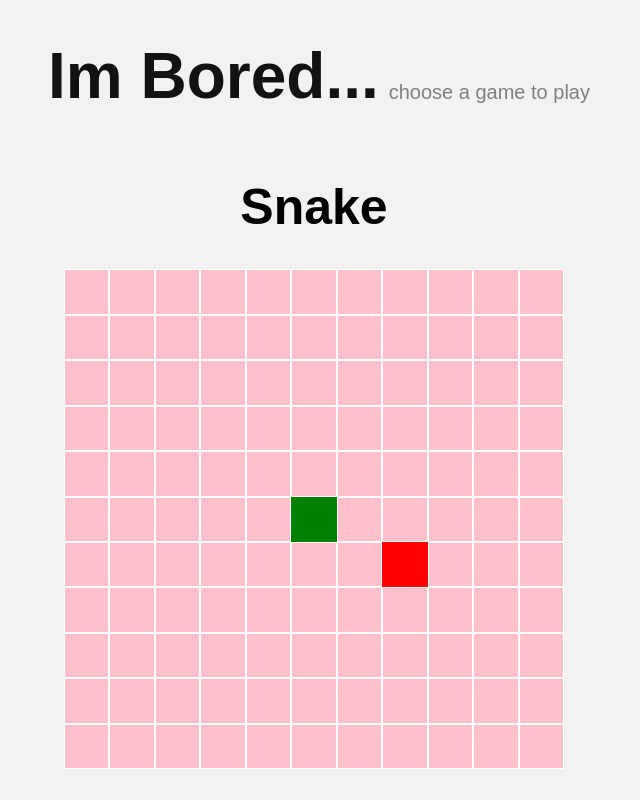
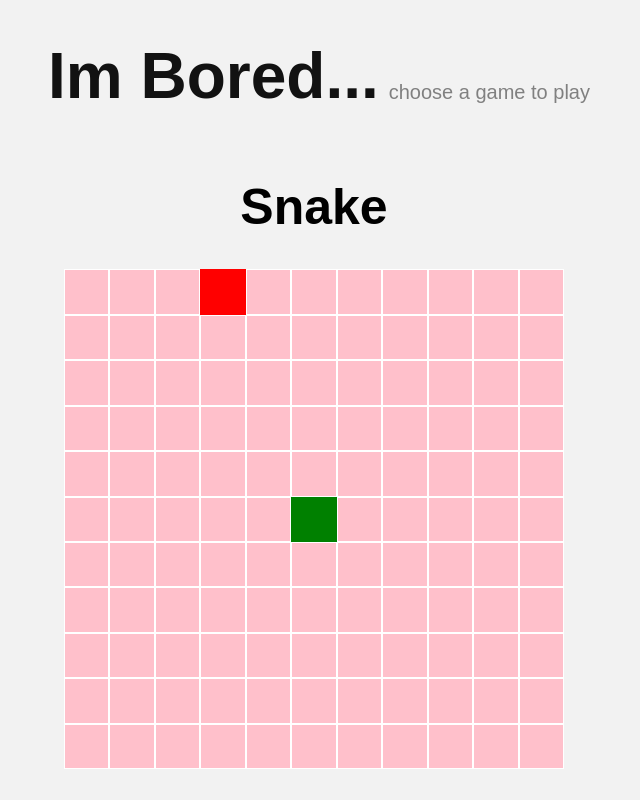
Before and after one commit to tassavarat/im_bored, a React (Create React App) app: page /snake in a window 1280 px wide. Shown: the whole page, without its empty margins (326-966 px from the left). Built offline with nearby package versions, Linux system fonts and the light colour scheme.

Commit message:
Changed unnecessary function calls

```diff
--- a/src/snake/snake.js
+++ b/src/snake/snake.js
@@ -1,6 +1,7 @@
 import React, { useState, useEffect } from 'react';
 import './snake.css';
 
+let START = 0;
 const SIZE = 11;
 const MIN = 0;
 const mapper = {
@@ -18,21 +19,39 @@ const mapper = {
  *
  * Return: Pseudo-random number
  */
-function random (array) {
-  const grid = Array.from(Array(SIZE).keys());
+function random (array, setFood) {
+  if (!setFood && START) return;
 
-  // Check if both arrays were passed
+  const row = Array.from(Array(SIZE).keys());
+  const col = Array.from(Array(SIZE).keys());
+
+  console.log('initial row', row);
+  console.log('initial col', col);
   if (array) {
-    // Make j variable, increment along w/ i
     for (let i = 0; i < array.length; ++i) {
-      // Compare that both i and j not occupied
-      const idx = grid.indexOf(array[i]);
-      if (idx > -1) grid.splice(idx, 1);
+      const rowIdx = row.indexOf(array[i]);
+      const colIdx = col.indexOf(array[i]);
+      if (rowIdx > -1) row.splice(rowIdx, 1);
+      if (colIdx > -1) col.splice(colIdx, 1);
+      console.log('row', row);
+      console.log('col', col);
     }
+  } else {
+    row.splice(Math.floor(SIZE / 2), 1);
+    col.splice(Math.floor(SIZE / 2), 1);
+
+    return {
+      row: row[Math.floor(Math.random() * (row.length - 0)) + 0],
+      col: col[Math.floor(Math.random() * (col.length - 0)) + 0]
+    };
   }
-  // Generate number for row and col
-  // Return object or array with 2 values
-  return grid[Math.floor(Math.random() * (grid.length - 0)) + 0];
+
+  setFood(food =>
+    ({
+      ...food,
+      row: row[Math.floor(Math.random() * (row.length - 0)) + 0],
+      col: col[Math.floor(Math.random() * (col.length - 0)) + 0]
+    }));
 }
 
 /**
@@ -42,6 +61,8 @@ function random (array) {
  * Return: Created grid
  */
 function initGrid () {
+  if (START) return;
+
   const grid = [];
   for (let row = 0; row < SIZE; ++row) {
     const cols = [];
@@ -57,6 +78,8 @@ function initGrid () {
 }
 
 function initSnake () {
+  if (START) return;
+
   return {
     head: {
       row: Math.floor(SIZE / 2),
@@ -71,14 +94,8 @@ function initSnake () {
   };
 }
 
-function initFood () {
-  return {
-    row: random(),
-    col: random()
-  };
-}
-
 function eatFood (snake, food, setSnake, setFood) {
+  if (START === 0) START = 1;
   if (snake.head.row !== food.row || snake.head.col !== food.col) {
     snakeCrash(snake, setSnake);
   } else if (snake.head.row === food.row && snake.head.col === food.col) {
@@ -89,8 +106,11 @@ function eatFood (snake, food, setSnake, setFood) {
       tailCol.push(snake.tail[i].col);
     }
     // Pass both arrays to random, probably call here also
+    /*
     setFood(food =>
       ({ ...food, row: random(tailRow), col: random(tailCol) }));
+    */
+    random(tailRow, setFood);
     snake.tail.push(snake.head);
     // console.log('EATED AT', snake.head);
   }
@@ -102,6 +122,7 @@ function snakeCrash (snake, setSnake) {
     snake.tail.find((e) =>
       e.row === snake.head.row && e.col === snake.head.col)) {
     // console.log('died');
+    START = 0;
     setSnake(snake => (initSnake()));
   }
 }
@@ -115,7 +136,7 @@ function DisplayGrid () {
   // eslint-disable-next-line
   const [grid, setGrid] = useState(initGrid());
   const [snake, setSnake] = useState(initSnake());
-  const [food, setFood] = useState(initFood());
+  const [food, setFood] = useState(random());
   const direction = {
     left: {
       ...snake,
@@ -139,7 +160,7 @@ function DisplayGrid () {
     }
   };
   // snakeCrash(snake, food, setSnake, setFood);
-  if (!food.row || !food.col) console.log('tail', snake.tail);
+  // if (!food.row || !food.col) console.log('tail', snake.tail);
 
   const newDirection = e => {
     if (mapper[e.keyCode]) {
```
